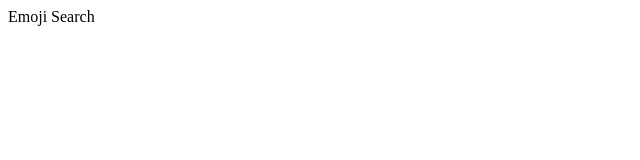
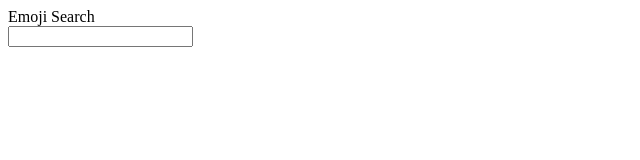
Before and after one commit to vladimirloskutov/emoji-search, a React (Create React App) app: page / in a window 1280 px wide. Shown: the top 160 px of the page, without its empty margins (0-640 px from the left). Built offline with nearby package versions, Linux system fonts and the light colour scheme.

Commit message:
update SearchInput component

```diff
--- a/src/SearchInput.jsx
+++ b/src/SearchInput.jsx
@@ -1,7 +1,7 @@
 import React from 'react';
 
 const SearchInput = () => (
-  <div />
+  <input />
 );
 
 export default SearchInput;
```
